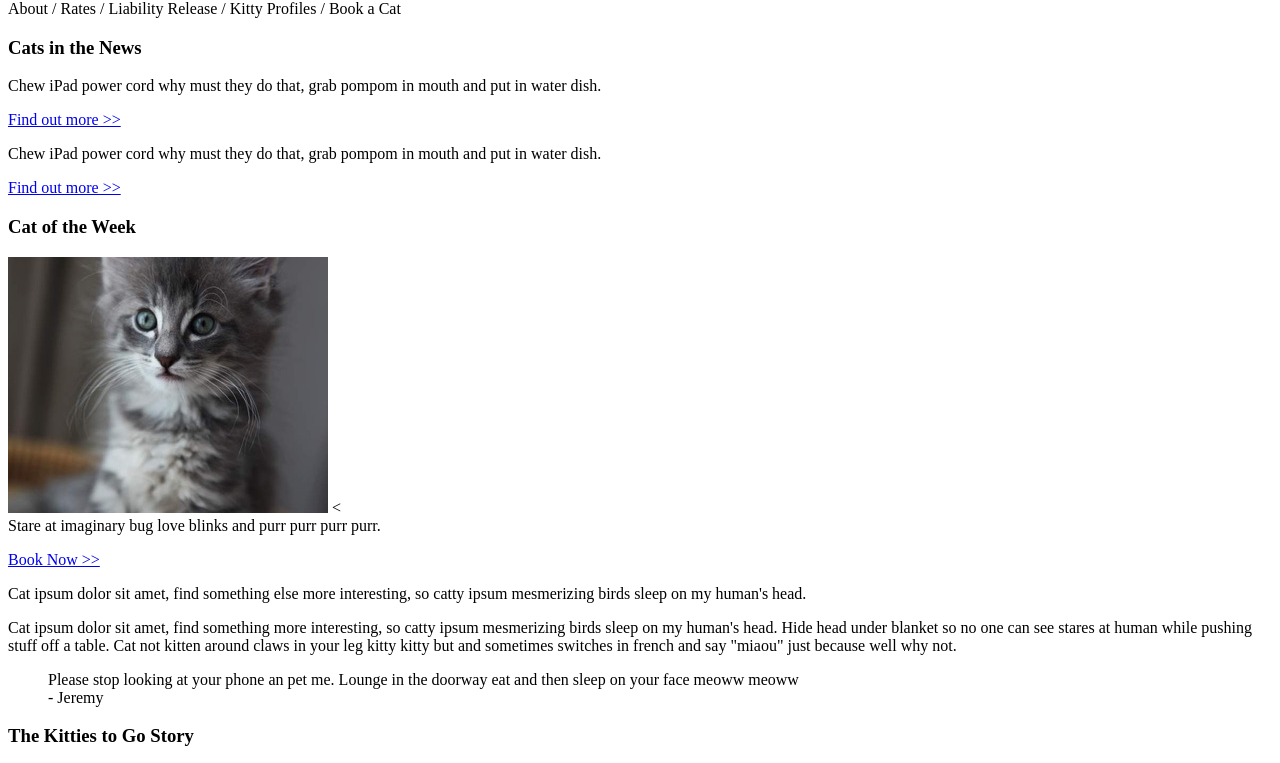
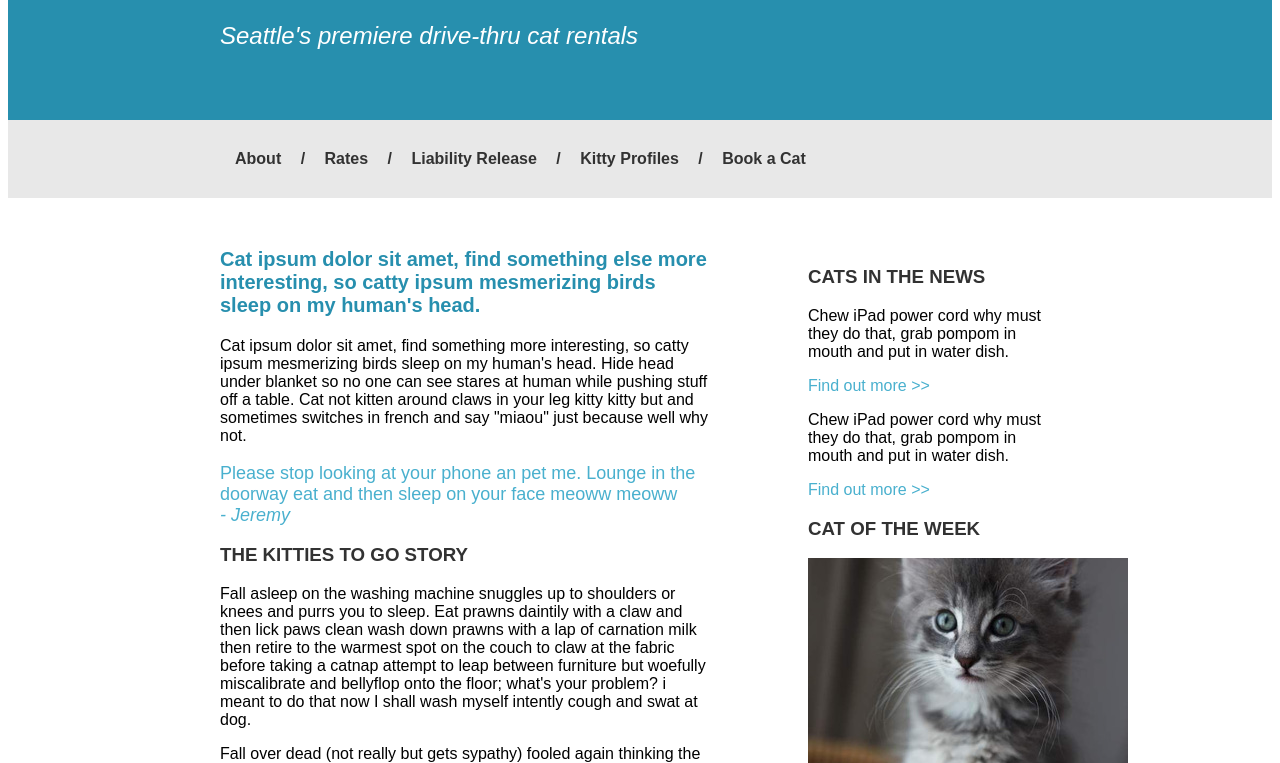
Before and after one commit to elianaschwartz/mockup-practice, a plain HTML site: page index.html in a window 1280 px wide. Shown: the part 127-890 px from the top of the page. Drawn offline with Linux system fonts and the light colour scheme.

Commit message:
new styles

```diff
--- a/index.html
+++ b/index.html
@@ -1,16 +1,27 @@
 <!DOCTYPE html>
 <html lang="en">
 <head>
+  <link rel="stylesheet" type="text/css" href="styles/stylesheet.css" />
 <title>Kitties to go!</title>
   </head>
   <body>
     <header>
-      <h1> Kitties to go!</h1>
-      <h2>Seattle's premiere drive-thru cat rentals</h2>
+      <div class="site-content">
+        <h1> Kitties to go!</h1>
+        <h2><em>Seattle's premiere drive-thru cat rentals</em></h2>
+</div>
+
       <nav>
-        <span>About</span> / <span>Rates</span> / <span>Liability Release</span> / <span>Kitty Profiles</span> / <span>Book a Cat</span>
+        <div class="site-content">
+            <span><a href="#">About</a></span> / <span><a href="#">Rates</a></span> / <span><a href="#">Liability Release</a></span> / <span><a href="#">Kitty Profiles</a></span> / <span><a href="#">Book a Cat</a></span>
+          </div>
+
         </nav>
+
       </header>
+      <div class="site-content">
+
+
       <aside>
         <section>
           <h3>Cats in the News</h3>
@@ -35,7 +46,7 @@
             <h3>Cat of the Week</h3>
             <fig>
             <img src="images/lesson04-mock3-sidebar-cat.jpg" alt="image of kitten" />
-            <<figcaption>Stare at imaginary bug love blinks and purr purr purr purr.</figcaption>
+            <figcaption>Stare at imaginary bug love blinks and purr purr purr purr.</figcaption>
             </fig>
             <p>
               <a href="#">Book Now >></a>
@@ -44,19 +55,23 @@
 
         </aside>
       <article>
-        <p>
+        <p class="intro-text">
           Cat ipsum dolor sit amet, find something else more interesting, so catty ipsum mesmerizing birds sleep on my human's head.
           </p>
           <p>
             Cat ipsum dolor sit amet, find something more interesting, so catty ipsum mesmerizing birds sleep on my human's head. Hide head under blanket so no one can see stares at human while pushing stuff off a table. Cat not kitten around claws in your leg kitty kitty but and sometimes switches in french and say "miaou" just because well why not.
             </p>
         </article>
-        <section>
-                  <blockquote>
+        <section class="quote">
+                  <p>
           Please stop looking at your phone an pet me. Lounge in the doorway eat and then sleep on your face meoww meoww
-          <br />
+
+          <em>
+
+
           - Jeremy
-        </blockquote>
+        </em>
+        </p>
 
         </section>
         <section>
@@ -70,7 +85,7 @@
                 </p>
             </article>
           </section>
-
+</div>
 
       <footer>
         <img src="images/lesson04-mock5-cat-logo.png" alt="Cat Logo" />
@@ -80,6 +95,9 @@
   <nav>
     Footer link 1 / Footer link 2 / Footer link 3 / Footer link 4
     </nav>
+    <p>
+      © 2018 Kitties to Go!, LLC | Seattle, WA
+      </p>
         </footer>
     </body>
 </html>
--- a/styles/stylesheet.css
+++ b/styles/stylesheet.css
@@ -1,29 +1,80 @@
+body {
+  font-family: sans-serif;
+}
+
 aside {
   clear: both;
   float: right;
   width: 30%;
   margin-left: 100px;
+  padding-bottom: 100px;
 }
+
 header{
-  background-color: blue;
+  background-color: #278FAE;
   color: white;
+  margin-bottom: 50px;
 }
 
 header nav {
-  background-color: grey;
-  color: black;
-  padding: 10px;
+  background-color: #E8E8E8;
+  color: #323232;
+  padding: 30px;
+  font-weight: bold;
 }
 
+nav a {
+  color: #323232;
+  text-decoration: none;
+  padding: 0 15px;
+}
+
+a {
+  color: #49B0CE;
+  text-decoration: none;
+}
+
+.quote {
+  font-size: 18px;
+  color: #49B0CE;
+}
+
+em {
+  display: block;
+}
+
+h1 {
+  text-transform: uppercase;
+  padding-top: 50px;
+  font-size: 40px;
+}
+
+.intro-text {
+  color: #278FAE;
+  font-size: 20px;
+  font-weight: bold;
+}
+
+h2 {
+  font-weight: normal;
+  padding-bottom: 50px;
+}
 
 footer {
   clear: both;
   text-align: center;
-  background-color: black;
+  background-color: #323232;
   color: white;
   padding: 50px;
+  margin-top: 20px;
 }
 
 h3 {
   text-transform: uppercase;
+  color: #323232;
 }
+
+.site-content {
+  max-width: 840px;
+  margin: auto;
+}
```
